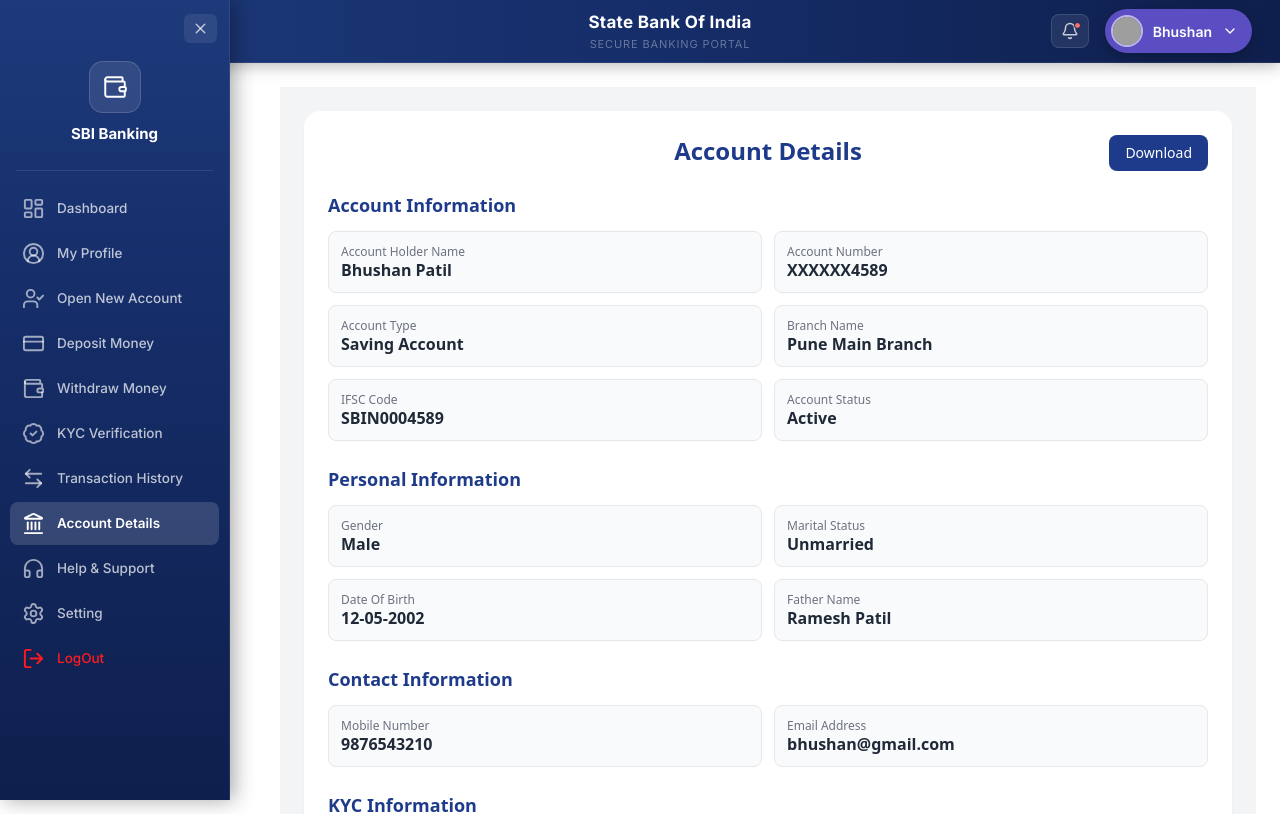
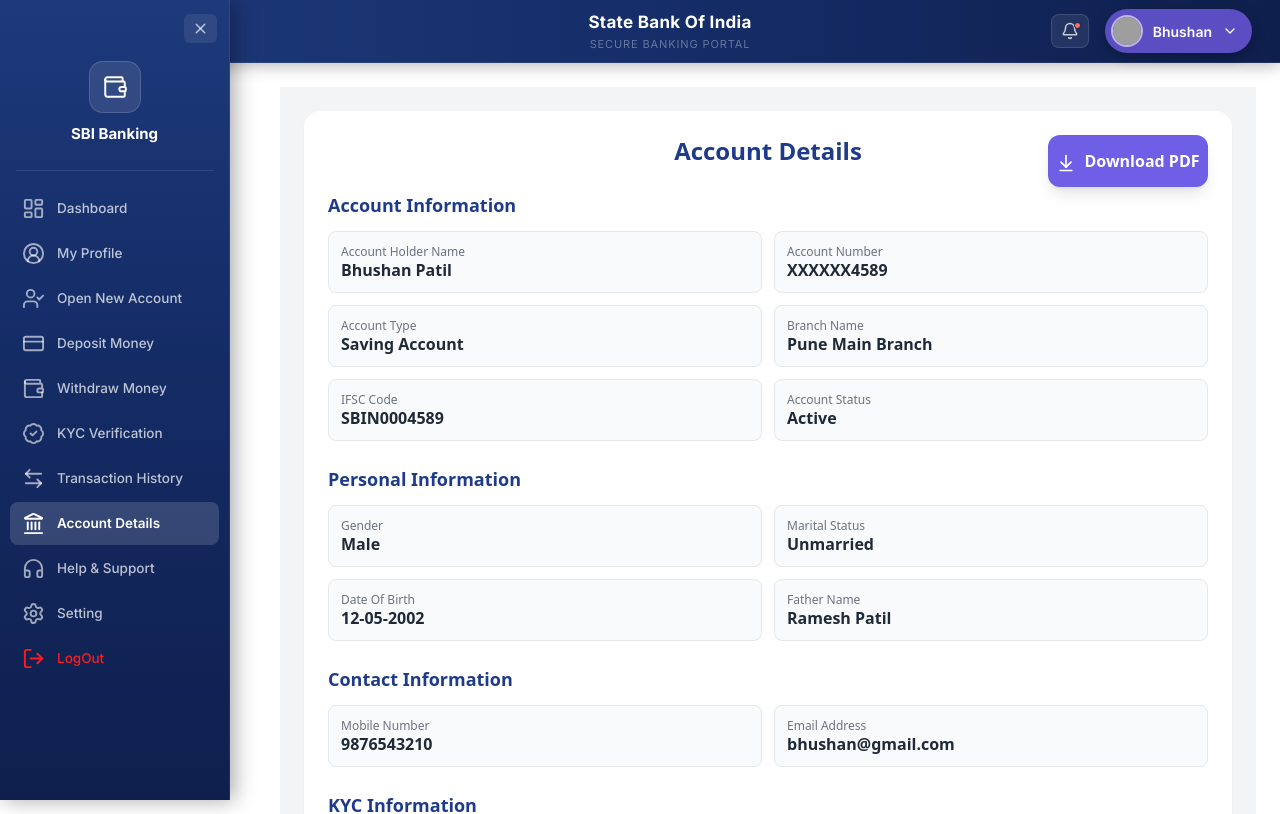
Before and after one commit to ChetanPatil0203/Bank_Frontend-, a React (Create React App) app in the folder frontend/: page /details in a window 1280 px wide. Shown: the top 814 px of the page. Built offline with nearby package versions, Linux system fonts and the light colour scheme; grey boxes are pictures that could not be loaded.

Commit message:
Update AccountDetails

```diff
--- a/frontend/src/components/AccountDetail/AccountDetails.jsx
+++ b/frontend/src/components/AccountDetail/AccountDetails.jsx
@@ -1,4 +1,4 @@
-import { Landmark } from "lucide-react";
+import { ArrowDownToLine, ArrowDownToLineIcon, Landmark } from "lucide-react";
 import jsPDF from "jspdf";
 
 export default function AccountDetails() {
@@ -64,17 +64,21 @@
         <div className="relative mb-6">
 
           {/* Center Title */}
-          <h2 className="text-2xl font-bold text-blue-900 text-center">
+          <h2 className="text-2xl font-semibold text-blue-900 text-center">
             Account Details
           </h2>
 
           {/* Download Button */}
-          <button
-            onClick={downloadPDF}
-            className="absolute right-0 top-0 bg-blue-900 text-white px-4 py-2 rounded-lg text-sm hover:bg-blue-800 transition"
-          >
-            Download
-          </button>
+        <button
+  onClick={downloadPDF}
+  className="absolute right-0 top-0 w-full md:w-40 bg-[#6F5FE7]
+             hover:bg-[#5b4ec2] text-white font-semibold
+             rounded-xl py-3.5 transition-all
+             transform active:scale-[0.98] shadow-lg"
+>
+  <ArrowDownToLineIcon className="w-5 h-5 inline mr-2" />
+  Download PDF
+</button>
         </div>
 
         {/* Basic Info */}
```
